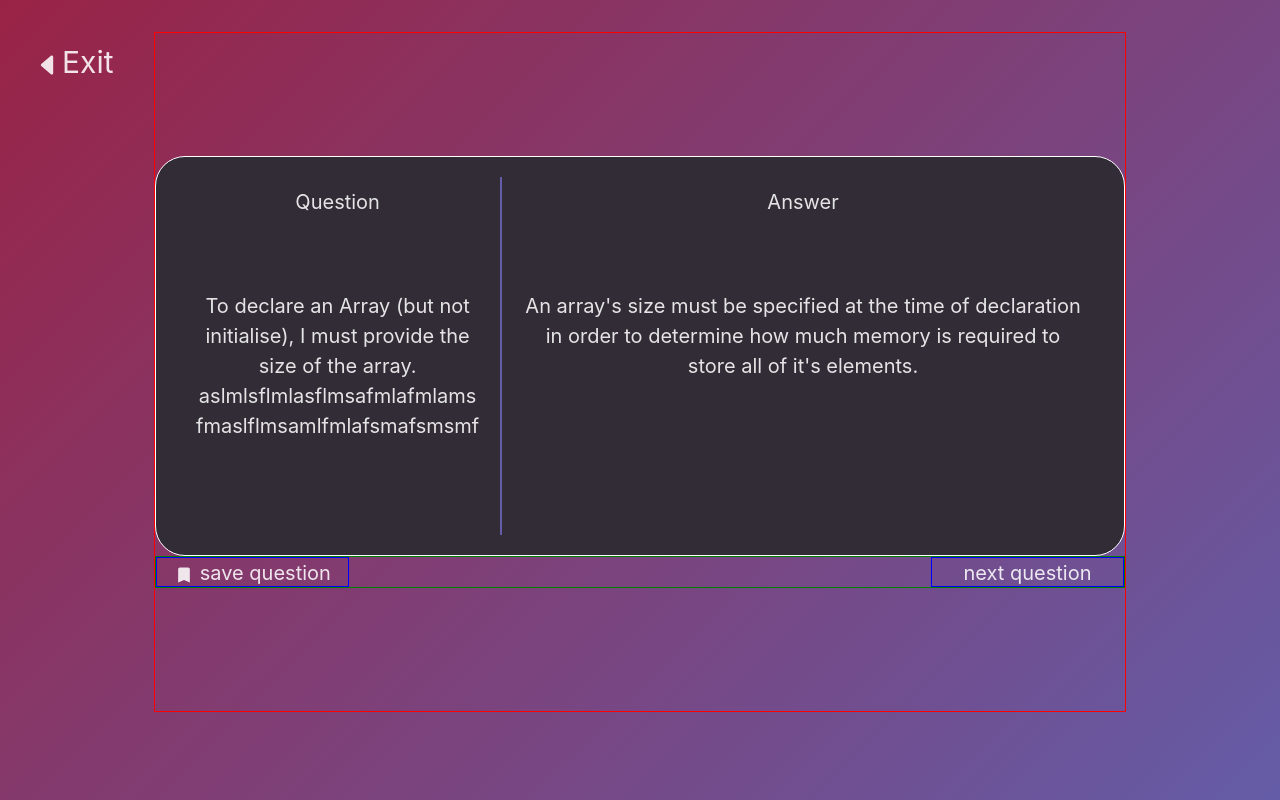
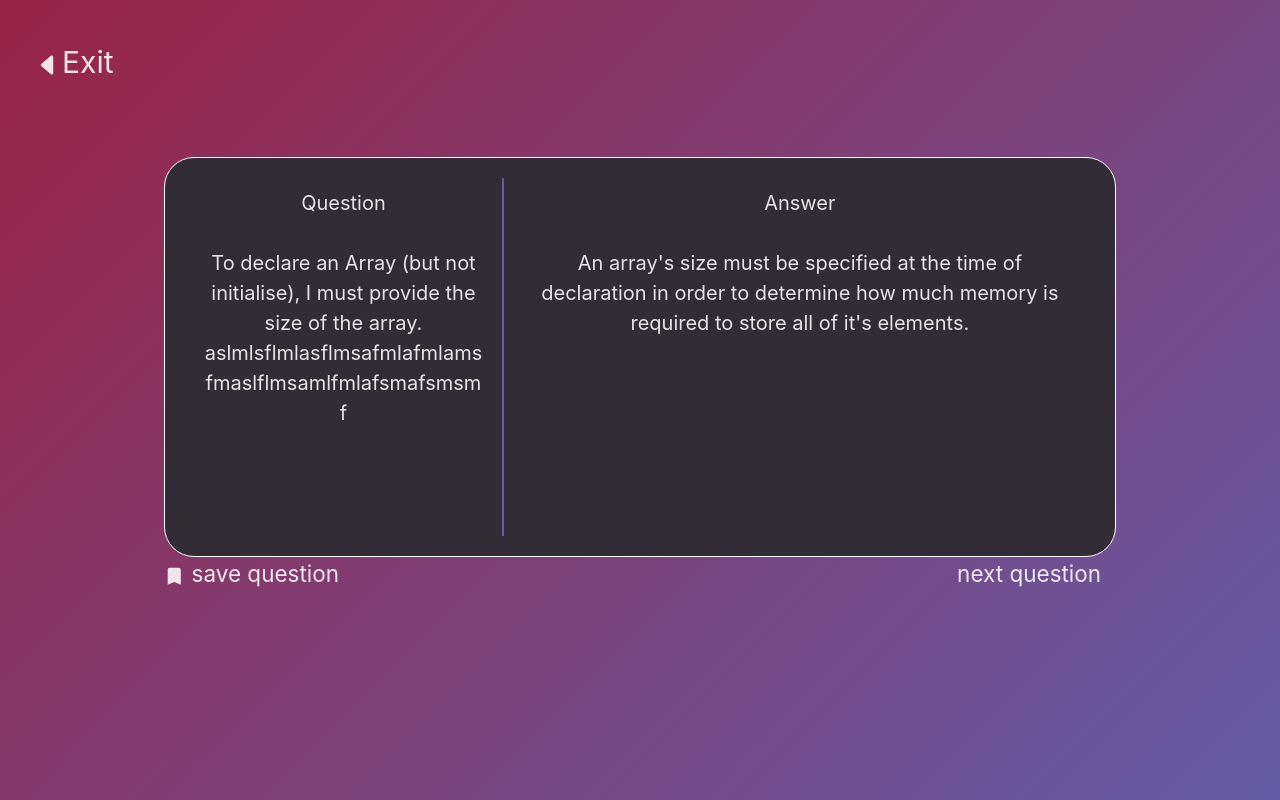
Before and after one commit to csesoc/trainee-4-23t2, a React (Vite) app: page /practice in a window 1280 px wide. Built offline with nearby package versions, Linux system fonts and the light colour scheme.

Commit message:
made basic layout

```diff
--- a/src/components/PracticeQuestionAnswer.tsx
+++ b/src/components/PracticeQuestionAnswer.tsx
@@ -1,12 +1,12 @@
 export default function PracticeQuestion() {
     return (
-        <div id="question-container" className="m-4 bg-theme-black px-4 py-2" style={{minHeight: "50vh", maxHeight: "85vh", display:"flex", width: "100%", flexDirection: "row", padding: "20px", fontSize: "20px", overflow: "hidden", borderRadius: "30px", boxSizing: "border-box", flexWrap: "wrap"}}>
+        <div id="question-container" className="m-4 bg-theme-black px-4 py-2" style={{minHeight: "50vh", maxHeight: "70vh", display:"flex", width: "100%", flexDirection: "row", padding: "20px", fontSize: "20px", overflow: "hidden", borderRadius: "30px", boxSizing: "border-box", flexWrap: "wrap"}}>
             <div style={{width:"35%", borderRight: "1px solid rgba(100,92,167,1)", textAlign: "center", display: "flex", padding: "10px", flexDirection: "column"}}>
-                <h1 style={{marginBottom: "8vh"}}>Question</h1>
+                <h1 style={{marginBottom: "1em"}}>Question</h1>
                 <div style={{display: "block", width: "100%", overflowWrap: "anywhere", padding: "10px"}}>To declare an Array (but not initialise), I must provide the size of the array. aslmlsflmlasflmsafmlafmlamsfmaslflmsamlfmlafsmafsmsmf </div>
             </div>
             <div style={{width:"65%", borderLeft: "1px solid rgba(100,92,167,1)", display: "flex", alignItems: "center", padding: "10px", flexDirection: "column",  overflowWrap: "anywhere"}}>
-                <h2 style={{marginBottom: "8vh"}}>Answer</h2>
+                <h2 style={{marginBottom: "1em"}}>Answer</h2>
                 <div style={{display: "block", width: "100%", overflowWrap: "anywhere", padding: "10px"}}> An array's size must be specified at the time of declaration in order to determine how much memory is required to store all of it's elements.  </div>
             </div>
         </div>
--- a/src/components/css/PracticeQuestionAnswer.css
+++ b/src/components/css/PracticeQuestionAnswer.css
@@ -2,11 +2,14 @@
     display: inline-block;
     width: 20%;
     height: 30px;
-    font-size: 20px;
+    font-size: 22.5px;
     position: relative;
     bottom: 15%;
-    border: 1px solid blue;
     margin: auto;
+}
+
+.next-save:hover {
+    text-decoration: underline;
 }
 
 #question-answer-container {
@@ -17,11 +20,12 @@
     margin: auto;
     width: 100%;
     display: inline-block;
-    border: 1px solid green;
 }
 
 #question-container {
     margin: auto;
+    margin-left: 10px;
+    margin-right: 10px;
     border: 1px solid white;
 }
 
--- a/src/pages/PracticeModePage/PracticePage.tsx
+++ b/src/pages/PracticeModePage/PracticePage.tsx
@@ -9,7 +9,7 @@ export function PracticePage() {
   return (
     <>
       <ExitPage/>
-      <div id='question-answer-container' style={{display:'flex', width: '80%', height: '85vh', boxSizing: 'border-box', border: "1px solid red", flexWrap: "wrap", margin: 'auto'}}>
+      <div id='question-answer-container' style={{display:'flex', width: '80%', height: '85vh', boxSizing: 'border-box', flexWrap: "wrap", margin: 'auto'}}>
         <PracticeQuestion/>
         <div id="button-container">
           <button id="save-question" className="next-save"> <MdOutlineBookmark style={{display: "inline-block"}}/> save question </button>
```
